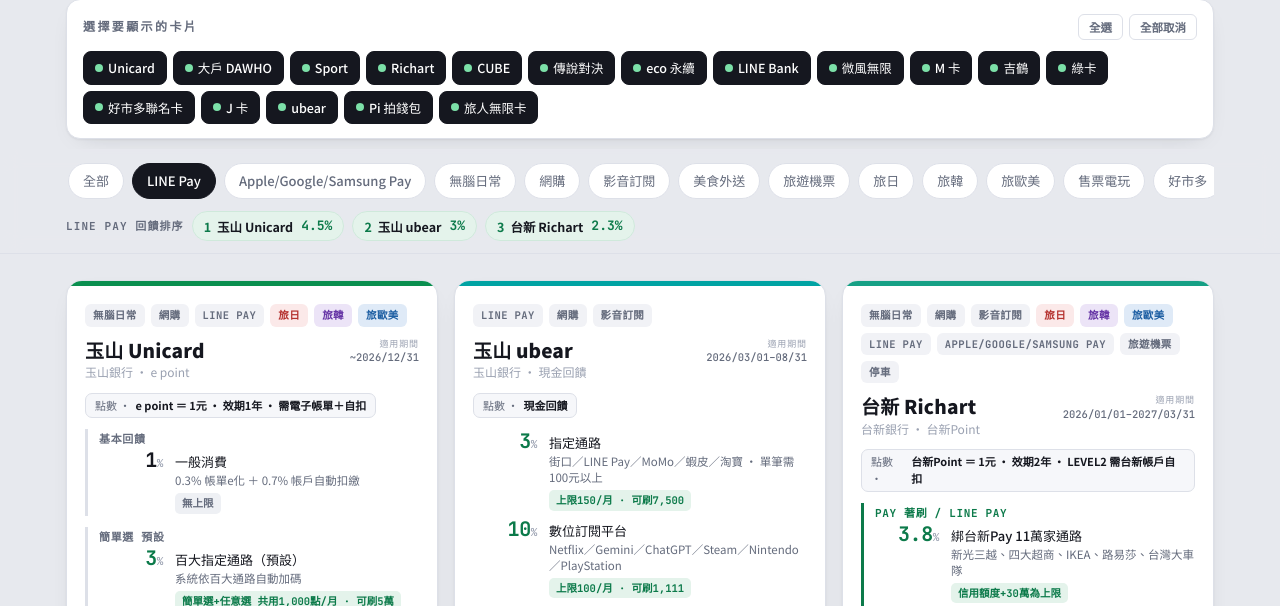
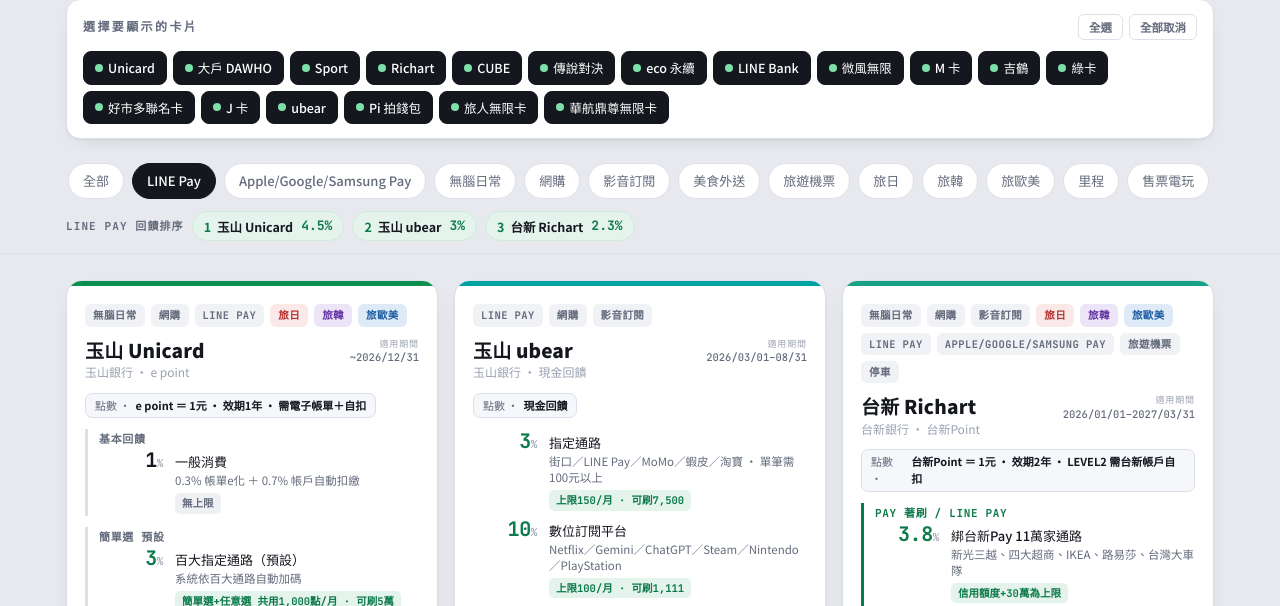
Before and after one commit to nctuwanglin/credit-card-guide, a plain HTML site: page index.html in a window 1280 px wide. Both pictures are taken after a click on the element "LINE Pay". Shown: the part 151-757 px from the top of the page. Drawn offline with Linux system fonts and the light colour scheme.

Commit message:
feat: 新增里程情境（元/哩低者優排序）+ 新增中信華航鼎尊無限卡、匯豐加里程標

```diff
--- a/index.html
+++ b/index.html
@@ -578,8 +578,8 @@
     id:"hsbc-travel",
     name:"匯豐 旅人無限卡", issuer:"匯豐銀行 · 旅遊積分", rail:"#db0011",
     url:"https://www.hsbc.com.tw/credit-cards/products/travel/visa-infinite/",
-    valid:"年度權益 · 年費NT$8,000", tags:["旅日","旅韓","旅歐美"],
-    rates:{"旅日":3,"旅韓":3,"旅歐美":3},
+    valid:"年度權益 · 年費NT$8,000", tags:["里程","旅日","旅韓","旅歐美"],
+    rates:{"里程":10,"旅日":3,"旅韓":3,"旅歐美":3},
     pts:"旅遊積分 · 1:1 兌15+航空哩程（含華航）· 5,000積分=1,500元刷卡金",
     tiers:[
       {rate:"1.67",label:"國內一般消費",sub:"NT$18/積分・現金約1.67%或1:1里程",cap:"無上限"},
@@ -588,9 +588,25 @@
     ],
     note:"哩程主力卡：旅遊積分 1:1 兌換 15+ 航空里程（華航自2026/4起1:1）。現金回饋以最優 5,000積分=1,500元 計，國內約1.67%、國外約3%。含機場貴賓室8次、接送4次/年。年費 NT$8,000。首刷禮 8,000積分（核卡30天內滿1萬）。"
   },
+
+  {
+    id:"ctbc-ci",
+    name:"中信 華航鼎尊無限卡", issuer:"中國信託 · 華航哩程", rail:"#b89a5e",
+    url:"https://www.ctbcbank.com/content/dam/minisite/long/creditcard/CTBCCI/index.html",
+    valid:"年度權益 · 年費NT$22,000", tags:["里程","旅日","旅韓","旅歐美"],
+    rates:{"里程":9,"旅日":3.3,"旅韓":3.3,"旅歐美":3.3},
+    pts:"華航哩程 · 直接累華夏哩程免兌換 · 送華夏金卡會籍2年",
+    tiers:[
+      {rate:"18元/哩",label:"國內外一般消費（基本）",sub:"NT$18 = 1 華航哩",cap:"無上限"},
+      {rate:"9元/哩",hi:true,label:"國外實體／華航官網機票／eMall／旅遊訂房（x2）",sub:"NT$18 = 2 哩",cap:"無上限"},
+      {rate:"6元/哩",hi:true,label:"生日當月 海外實體（x3）",sub:"NT$18 = 3 哩",cap:"依活動"},
+      {rate:"權益",hi:true,label:"華航貴賓室不限次 · 指定機場接送 · 華夏金卡會籍2年",sub:"商務艙86折起",cap:"每年"},
+    ],
+    note:"純哩程卡：直接累華航華夏哩程（免兌換）。國外實體/機票/訂房 x2（9元/哩），生日月海外 x3（6元/哩）。送華夏金卡會籍2年、華航貴賓室不限次、機場接送。年費 NT$22,000，首刷禮核卡30天滿8,888送2萬哩。"
+  },
 ];
 
-const scenarios = ["全部","LINE Pay","Apple/Google/Samsung Pay","無腦日常","網購","影音訂閱","美食外送","旅遊機票","旅日","旅韓","旅歐美","售票電玩","好市多","悠遊卡加值","綠色消費","停車","保費"];
+const scenarios = ["全部","LINE Pay","Apple/Google/Samsung Pay","無腦日常","網購","影音訂閱","美食外送","旅遊機票","旅日","旅韓","旅歐美","里程","售票電玩","好市多","悠遊卡加值","綠色消費","停車","保費"];
 let activeScenario = "全部";
 let visibleCards = new Set(cards.map(c=>c.id));
 
@@ -641,8 +657,9 @@
   let shown = 0;
   let list = cards.filter(c=>visibleCards.has(c.id) && (activeScenario==="全部" || c.tags.includes(activeScenario)));
   if(activeScenario!=="全部"){
-    const rateOf = c => (c.rates && typeof c.rates[activeScenario]==='number') ? c.rates[activeScenario] : -1;
-    list.sort((a,b)=>rateOf(b)-rateOf(a));
+    const isMile = activeScenario==="里程";
+    const rateOf = c => (c.rates && typeof c.rates[activeScenario]==='number') ? c.rates[activeScenario] : (isMile?Infinity:-1);
+    list.sort((a,b)=> isMile ? rateOf(a)-rateOf(b) : rateOf(b)-rateOf(a));
   }
   list.forEach(c=>{
     shown++;
@@ -710,13 +727,15 @@
 function renderReco(){
   const box = document.getElementById('reco');
   if(activeScenario==="全部"){ box.style.display='none'; box.innerHTML=''; return; }
+  const isMile = activeScenario==="里程";
   const ranked = cards
     .filter(c=>c.tags.includes(activeScenario) && c.rates && typeof c.rates[activeScenario]==='number')
-    .sort((a,b)=>b.rates[activeScenario]-a.rates[activeScenario]);
+    .sort((a,b)=> isMile ? a.rates[activeScenario]-b.rates[activeScenario] : b.rates[activeScenario]-a.rates[activeScenario]);
   if(!ranked.length){ box.style.display='none'; box.innerHTML=''; return; }
   box.style.display='flex';
-  box.innerHTML = `<span class="reco-label">${activeScenario} 回饋排序</span>` +
-    ranked.map((c,i)=>`<span class="reco-pill"><span class="reco-medal">${i+1}</span>${c.name}<b>${c.rates[activeScenario]}%</b></span>`).join('');
+  const fmt = v => isMile ? `NT$${v}/哩` : `${v}%`;
+  box.innerHTML = `<span class="reco-label">${isMile?"里程 · 元/哩（低者優）":activeScenario+" 回饋排序"}</span>` +
+    ranked.map((c,i)=>`<span class="reco-pill"><span class="reco-medal">${i+1}</span>${c.name}<b>${fmt(c.rates[activeScenario])}</b></span>`).join('');
 }
 
 renderSelector();
```
